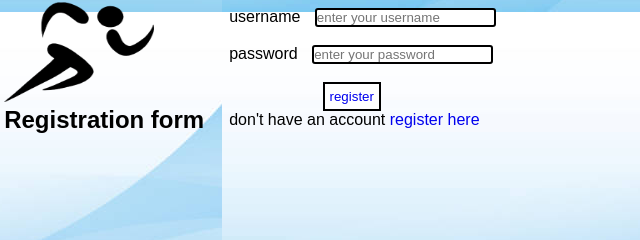
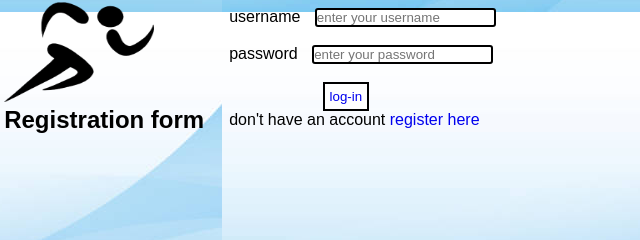
Before and after one commit to Safdar077/software-eng, a plain HTML site: page login.html in a window 1280 px wide. Shown: the part 332-572 px from the top of the page, 390-1030 px from the left. Drawn offline with Linux system fonts and the light colour scheme.

Commit message:
Update login.html

```diff
--- a/login.html
+++ b/login.html
@@ -19,7 +19,7 @@
             <label for="password">password</label>
             <input type="password" id="password" placeholder="enter your password" required><br><br>
 
-            <button type="submit"><a href="home.html">register</a></button>
+            <button type="submit"><a href="home.html">log-in</a></button>
             <p>don't have an account <a href="index.html">register here</a></p>
         </form>
     </div>
```
